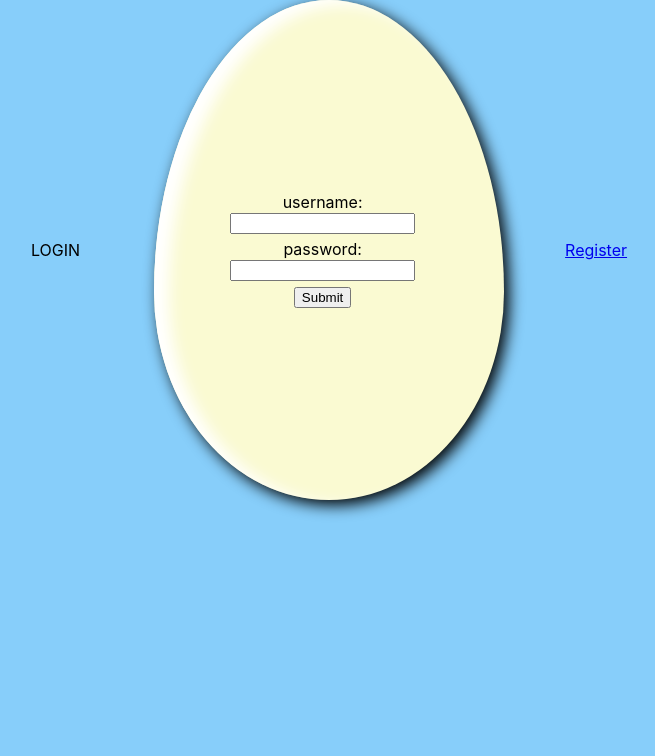
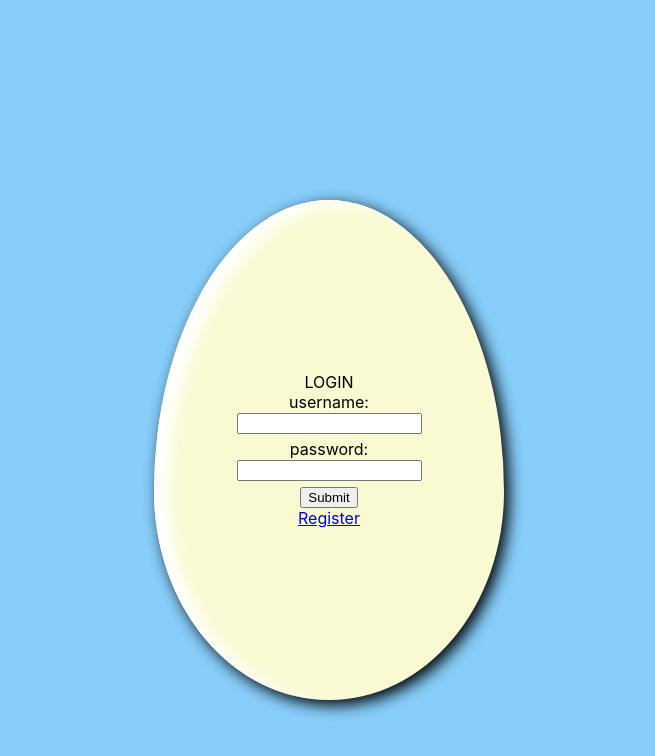
Before and after one commit to DeniseNordfalt/backend2-todo, a React (Create React App) app in the folder client/: page / in a window 1280 px wide. Shown: the top 756 px of the page, without its empty margins (311-966 px from the left). Built offline with nearby package versions, Linux system fonts and the light colour scheme.

Commit message:
styling changes

```diff
--- a/client/src/components/atoms/Containers/index.js
+++ b/client/src/components/atoms/Containers/index.js
@@ -12,6 +12,8 @@ export const Container = styled.div`
   padding: ${(props) => props.theme.spacing.medium};
 `;
 
+export const MainContainer = styled.div``;
+
 export const LoginContainer = styled.div`
   background-color: lightgoldenrodyellow;
   height: 500px;
@@ -22,9 +24,13 @@ export const LoginContainer = styled.div`
   display: flex;
   margin: auto;
 
+  flex-direction: column;
+
   text-align: center;
   justify-content: center;
   align-items: center;
+
+  margin-top: 200px;
 
   input {
     margin-left: 150px;
```
